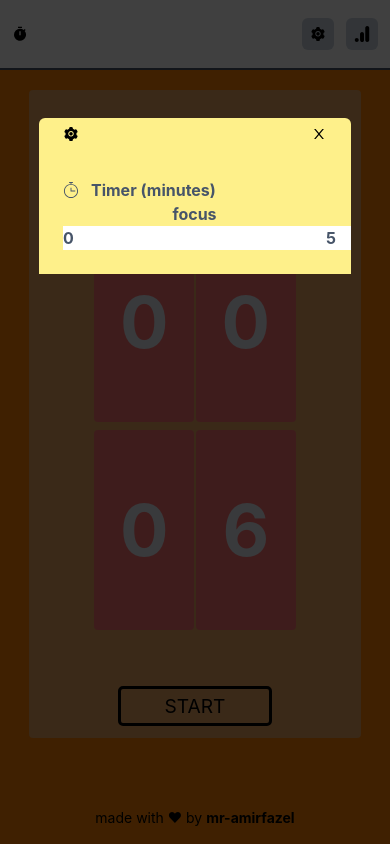
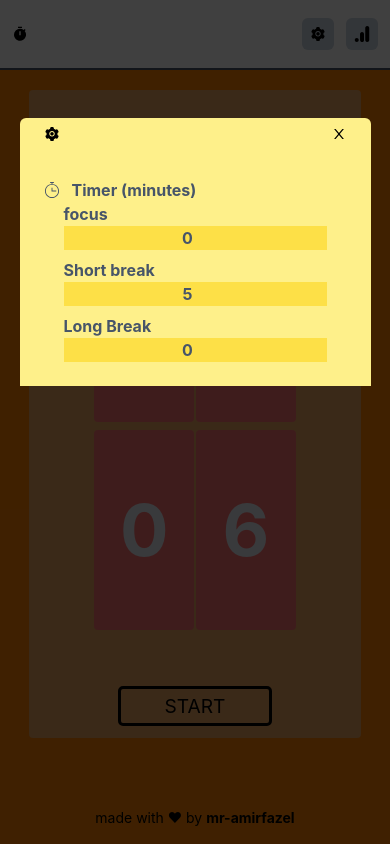
Before and after one commit to mr-amirfazel/pomodoro, a React (Create React App) app: page / in a window 390 px wide. Both pictures are taken after a click on the element 318 px from the left and 34 px from the top of the page. Built offline with nearby package versions, Linux system fonts and the light colour scheme.

Commit message:
responsive improved

```diff
--- a/src/components/Modals/SettingModal/index.tsx
+++ b/src/components/Modals/SettingModal/index.tsx
@@ -25,7 +25,7 @@ const SettingModal: FC<SettingModalProps> = ({ onClose }) => {
         className="fixed top-0 left-0 w-full h-[100vh] z-10 bg-[#000000bf]"
         onClick={onClose}
       />
-      <div className="fixed top-[14vh] left-[10%]  w-[80%] md:w-[60%] md:left-[20%]  z-40 overflow-y-auto bg-yellow-200 rounded-t-md flex flex-col gap-5 p-2">
+      <div className="fixed top-[14vh] left-[5%] w-[90%] md:w-[60%] md:left-[20%]  z-40 overflow-y-auto bg-yellow-200 rounded-t-md flex flex-col gap-5 p-2">
         <div className="flex justify-between items-center px-4">
           <HeaderItem>
             <AiFillSetting />
@@ -42,7 +42,7 @@ const SettingModal: FC<SettingModalProps> = ({ onClose }) => {
                 <TfiTimer />
                 <h3>Timer (minutes)</h3>
             </span>
-            <span className="flex items-center justify-evenly">
+            <span className="flex flex-col md:flex-row items-center justify-evenly gap-2">
                     <ModeInput value={state.modesInfo.focus.minutes} title={"focus"} mode={'focus'} onValueChange={changeModeValue}/>
                     <ModeInput value={state.modesInfo.short.minutes} title={"Short break"} mode={'short'} onValueChange={changeModeValue}/>
                     <ModeInput value={state.modesInfo.long.minutes} title={"Long Break"} mode={'long'} onValueChange={changeModeValue}/>
--- a/src/components/Modals/SettingModal/modeInput/index.tsx
+++ b/src/components/Modals/SettingModal/modeInput/index.tsx
@@ -8,9 +8,9 @@ interface ModeInputProps extends PropsWithChildren{
 }
 const ModeInput:FC<ModeInputProps> = ({title, value, onValueChange, mode})=>{
     return(
-    <div className="flex flex-col">
+    <div className="flex flex-col justify-start items-start">
         <h3>{title}</h3>
-        <input type={"number"} value={value} onChange={(e)=> {onValueChange(mode, e.target.value)}}></input>
+        <input className="text-center bg-yellow-300" type={"number"} value={value} onChange={(e)=> {onValueChange(mode, e.target.value)}}></input>
     </div>
     )
 }
```
